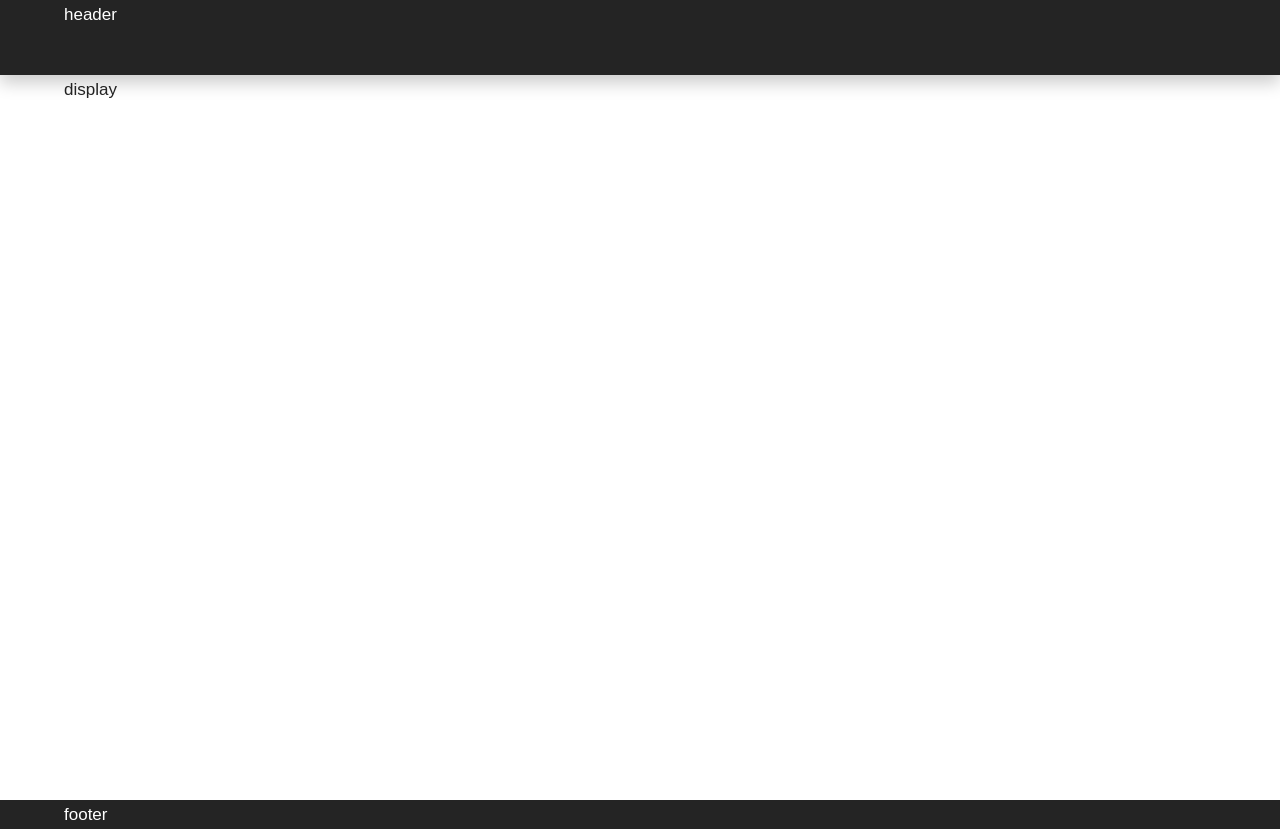
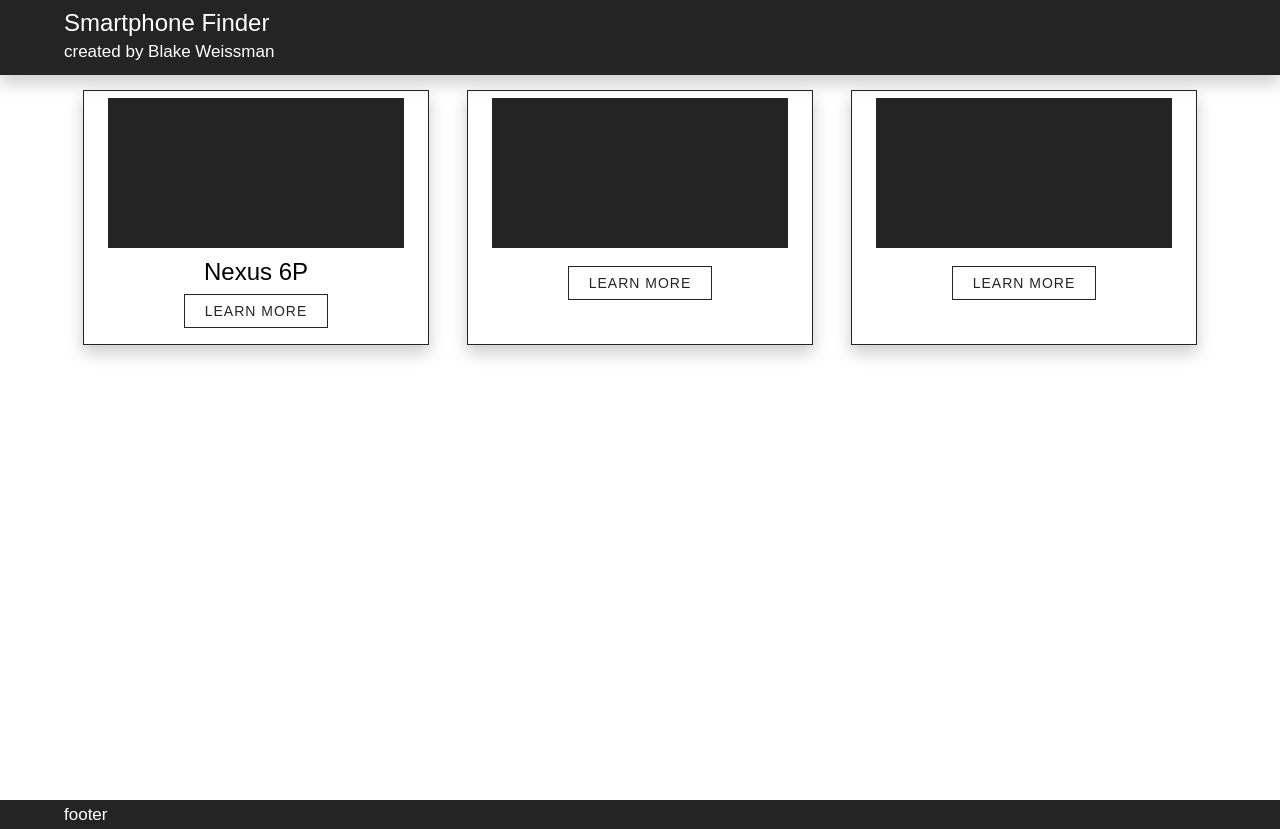
Before and after one commit to BlakeWeissman/smartphone-finder, a React (Create React App) app: page / in a window 1280 px wide. Built offline with nearby package versions, Linux system fonts and the light colour scheme.

Commit message:
Created basic card layout

```diff
--- a/src/App.css
+++ b/src/App.css
@@ -1,9 +1,8 @@
 /*
 Created by Blake Weissman
-
-Colors:
-  #ffffff
-  #242424
+  Colors:
+    #ffffff
+    #242424
 */
 
 * {
@@ -17,6 +16,11 @@
 p {
   line-height: 29px;
   font-size: 17px;
+}
+
+a {
+  cursor: pointer;
+  font-weight: 440;
 }
 
 .color-light {
@@ -95,6 +99,10 @@
   margin-right: auto;
 }
 
+.flex {
+  display: flex;
+}
+
 /*header*/
 div.app-header {
   height: 75px;
@@ -103,10 +111,38 @@
   width: 100%;
   z-index: 2;
   box-shadow: 0px 8px 16px 0px rgba(0,0,0,0.2);
+  display: flex;
+}
+
+div.app-header-wrap {
+  margin-top: auto;
+  margin-bottom: auto;
 }
 
 /*display*/
 div.app-display {
-  padding-top: 75px;
+  padding-top: 90px;
   min-height: 100vh;
 }
+
+/*card*/
+div.card {
+  width: 30%;
+  box-shadow: 0px 8px 16px 0px rgba(0,0,0,0.2);
+  border: 1px solid #242424;
+  margin-left: auto;
+  margin-right: auto;
+
+}
+
+div.card-image {
+  width: 90%;
+  margin-left: auto;
+  margin-right: auto;
+  height: 150px;
+  margin-bottom: 10px;
+}
+
+div.card-wrap {
+  margin: 7px;
+}
--- a/src/App.js
+++ b/src/App.js
@@ -1,18 +1,26 @@
-import React, { Component } from 'react';
-import './App.css';
+import React, { Component } from "react";
+import "./App.css";
+import { Card } from "./Card.js";
 
 class App extends Component {
+  constructor(props) {
+    super(props);
+  }
+
   render() {
     return (
       <div className="app">
         <div className="app-header background-dark">
-          <div className="wrap">
-            <p className="color-light">header</p>
+          <div className="wrap app-header-wrap">
+            <h2 className="color-light">Smartphone Finder </h2>
+            <p className="color-light">created by <a href="http://blakeweissman.com/" class="color-light" target="_blank">Blake Weissman</a></p>
           </div>
         </div>
         <div className="app-display">
-          <div className="wrap">
-            <p className="color-dark">display</p>
+          <div className="wrap flex">
+            <Card phoneName="Nexus 6P" phoneDesc="" />
+            <Card />
+            <Card />
           </div>
         </div>
         <footer className="background-dark">
--- /dev/null
+++ b/src/Card.js
@@ -0,0 +1,23 @@
+import React, { Component } from 'react';
+import './App.css';
+
+export class Card extends Component {
+  render() {
+    return (
+        <div className="card text-center">
+            <div className="card-wrap">
+            <div className="card-image background-dark">
+                <a href={this.props.phoneLink} target="_blank"></a>
+            </div>
+            <div className="card-content">
+                <h2>{this.props.phoneName}</h2>
+                <p>{this.props.phoneDesc}</p>
+                <div class="button-wrap">
+                    <a class="button1" href={this.props.phoneLink} target="_blank">Learn More</a>
+                </div>
+            </div>
+            </div>
+        </div>
+    );
+  }
+}
```
